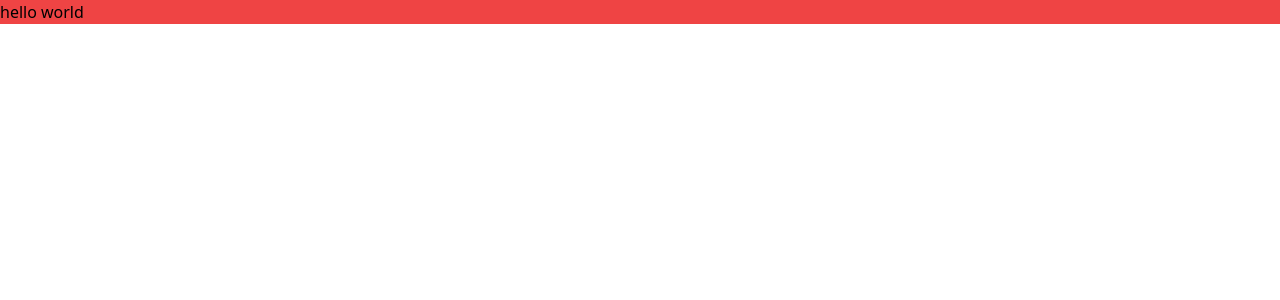
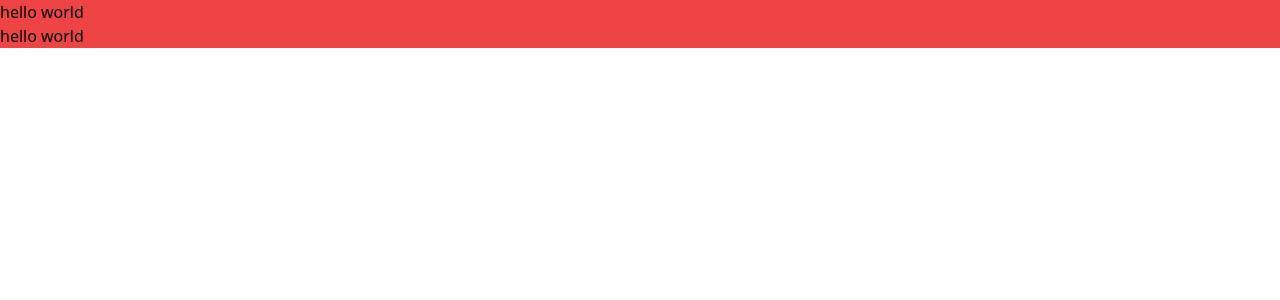
Before and after one commit to gilbertmunuotz/MyTours, a React (Create React App) app: page / in a window 1280 px wide. Shown: the top 300 px of the page. Built offline with nearby package versions, Linux system fonts and the light colour scheme.

Commit message:
Simple Tests

```diff
--- a/src/App.js
+++ b/src/App.js
@@ -1,7 +1,10 @@
+import Header from "./Components/Header";
+
 function App() {
   return (
     <div className="App">
       <div className="bg-red-500">hello world</div>
+      <Header/>
     </div>
   );
 }
--- a/src/Components/Header.js
+++ b/src/Components/Header.js
@@ -1,10 +1,10 @@
-import React from 'react'
+import React, { useState, useEffect } from 'react'
 
 function Header() {
     return (
         <div className='Header'>
 
-
+            <div className="bg-red-500">hello world</div>
 
 
         </div>
```
